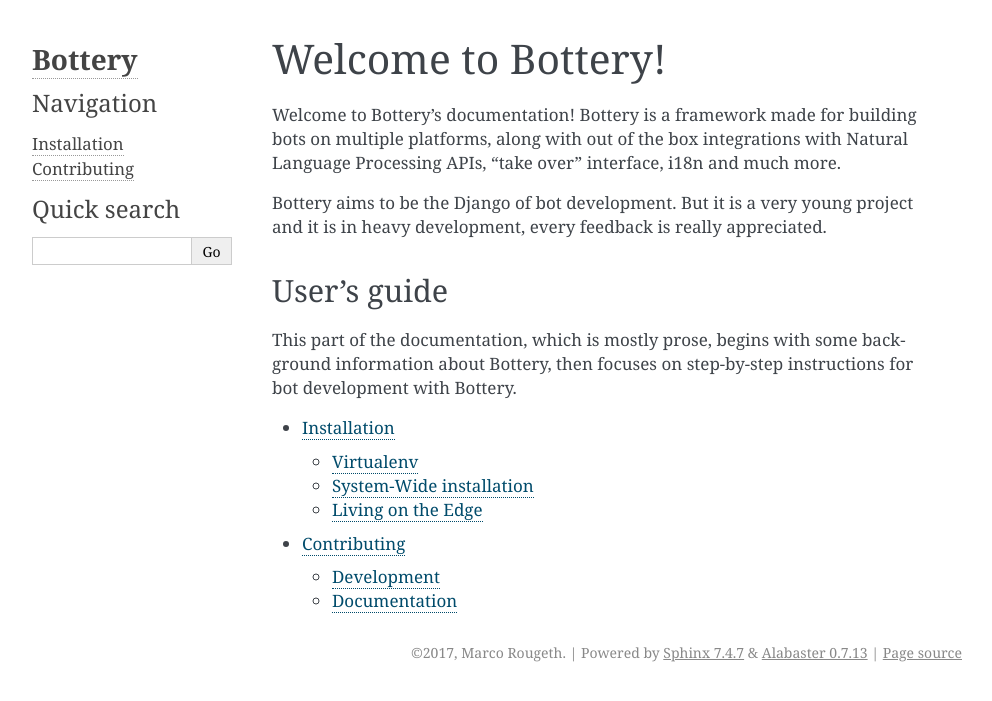
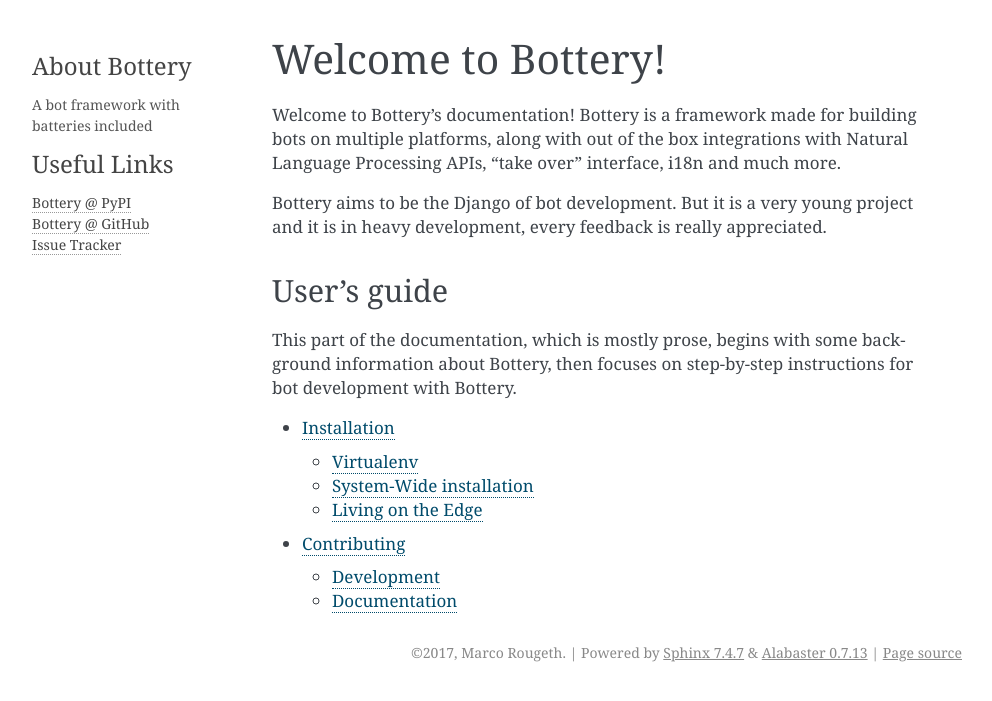
Before and after one commit to rougeth/bottery, a Sphinx documentation site: the page built from docs/index.rst, in a window 1280 px wide. Shown: the top 701 px of the page, without its empty margins (148-1140 px from the left). Built offline with Sphinx 7.4.7, drawn with Linux system fonts in a browser that asks for light colours.

Commit message:
Add better sidebar at docs

```diff
--- /dev/null
+++ b/docs/_templates/sidebar.html
@@ -0,0 +1,8 @@
+<h3>About Bottery</h3>
+<p>A bot framework with batteries included</p>
+<h3>Useful Links</h3>
+<ul>
+  <li><a href="https://pypi.python.org/pypi/Bottery">Bottery @ PyPI</a></li>
+  <li><a href="https://github.com/rougeth/bottery">Bottery @ GitHub</a></li>
+  <li><a href="https://github.com/rougeth/bottery/issues">Issue Tracker</a></li>
+</ul>
--- a/docs/conf.py
+++ b/docs/conf.py
@@ -109,6 +109,9 @@
 # This is required for the alabaster theme
 # refs: http://alabaster.readthedocs.io/en/latest/installation.html#sidebars
 html_sidebars = {
+    'index': [
+        'sidebar.html',
+    ],
     '**': [
         'about.html',
         'navigation.html',
```
